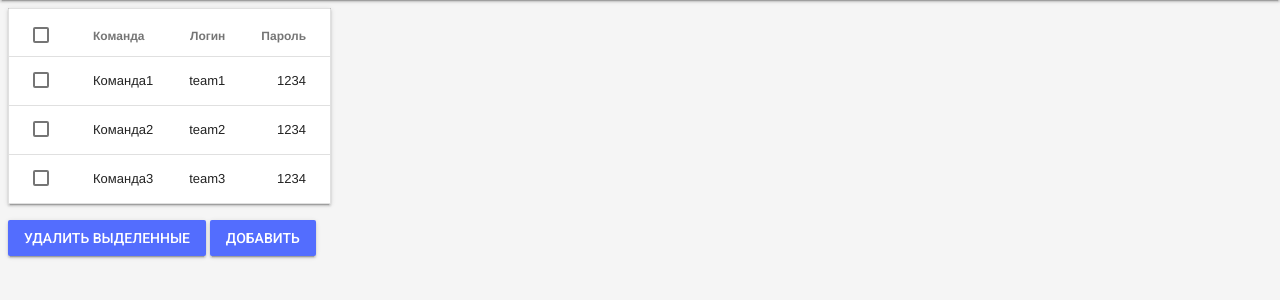
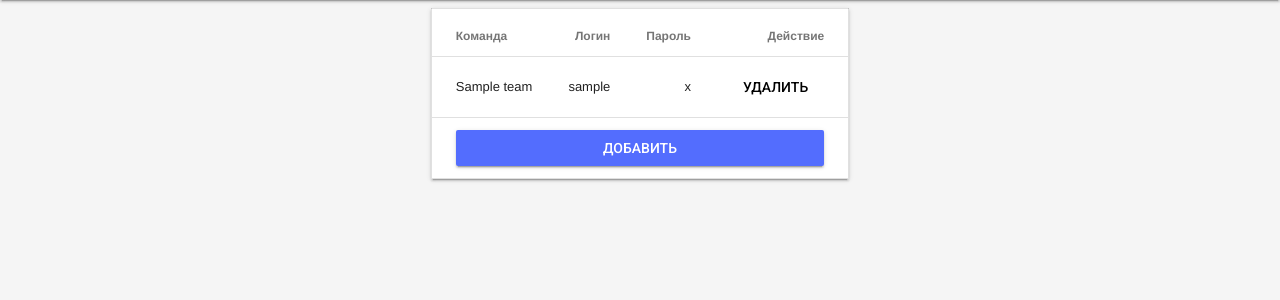
Before and after one commit to SprutSDM/cityOrientationAdminPanel, a Flask app: page /listOfTeams in a window 1280 px wide. Shown: the part 64-364 px from the top of the page. Run offline with Flask 2, Linux system fonts and the light colour scheme; a database or web service that is not in the repository returns one stand-in record (values such as "Sample title").

Commit message:
Окна с командами

```diff
--- a/cityorientation/__init__.py
+++ b/cityorientation/__init__.py
@@ -9,6 +9,6 @@ db_quests = db['quests']
 db_teams = db['teams']
 db_templates = db['templates']
 db_tasks = db['tasks']
-
+db_stat = db['stat']
 
 from cityorientation import routes, rest_api, settings
--- a/cityorientation/routes.py
+++ b/cityorientation/routes.py
@@ -1,5 +1,6 @@
-from cityorientation import app
+from cityorientation import app, db_teams, db_stat
 from flask import render_template, redirect, url_for, request, send_from_directory
+from random import shuffle
 
 
 @app.route('/')
@@ -43,16 +44,27 @@ def add_task():
 
 @app.route('/listOfTeams', methods=['GET'])
 def list_of_teams():
-    teams = [
-        {'name': 'Команда1', 'login': 'team1', 'password': '1234'},
-        {'name': 'Команда2', 'login': 'team2', 'password': '1234'},
-        {'name': 'Команда3', 'login': 'team3', 'password': '1234'}
-    ]
+    teams = db_teams.find({}, {'_id': False})
     return render_template('listOfTeams.html', teams=teams, title="Команды")
 
 
-@app.route('/addTeam', methods=['GET'])
+@app.route('/addTeam', methods=['POST'])
 def add_team():
+    num_team = int(db_stat.find_one({'stat': 'stat'})['num_team'])
+    password = [e for e in 'abcdefghtyuipoi1234567890']
+    shuffle(password)
+    password = ''.join(password[:6])
+    team = {'login': f'team{num_team}',
+            'password': password,
+            'name': f'Team {num_team}'}
+    db_stat.update({'stat': 'stat'}, {'$set': {'num_team': str(num_team + 1)}})
+    db_teams.insert(team)
+    return redirect(url_for('list_of_teams'))
+
+
+@app.route('/removeTeam/<login>', methods=['POST'])
+def remove_team(login: str):
+    db_teams.remove({'login': login})
     return redirect(url_for('list_of_teams'))
 
 
--- a/cityorientation/templates/listOfTeams.html
+++ b/cityorientation/templates/listOfTeams.html
@@ -2,33 +2,39 @@
 {% block content %}
 <div class="content-grid mdl-grid center-all">
     <!-- Class "mdl-data-table-selectable" -->
-    <table class="mdl-data-table mdl-js-data-table mdl-data-table--selectable mdl-shadow--2dp">
+    <table class="mdl-data-table mdl-js-data-table mdl-shadow--2dp center-all">
         <thead>
             <tr>
                 <th class="mdl-data-table__cell--non-numeric">Команда</th>
                 <th>Логин</th>
                 <th>Пароль</th>
+                <th>Действие</th>
             </tr>
         </thead>
         <tbody>
-            <!-- Rows -->
             {% for teams in teams %}
-            <tr>
+            <tr class="tr_check" id="{{ teams['login'] }}">
                 <td class="mdl-data-table__cell--non-numeric">{{ teams['name'] }}</td>
                 <td>{{ teams['login'] }}</td>
                 <td>{{ teams['password'] }}</td>
+                <td>
+                    <form action="removeTeam/{{ teams['login'] }}" method="POST" style="display: inline-block">
+                        <button class="mdl-button mdl-js-button">Удалить</button>
+                    </form>
+                </td>
             </tr>
             {% endfor %}
+            <tr>
+                <td colspan="4">
+                    <form action="addTeam" method="POST">
+                        <button class="mdl-button mdl-js-button mdl-button--raised mdl-js-ripple-effect mdl-button--accent"
+                        style="width: 100%;text-align: center;">
+                            Добавить
+                        </button>
+                    </form>
+                </td>
+            </tr>
         </tbody>
     </table>
 </div>
-<div class="mdl-cell mdl-cell--12-col">
-    <a href="addTeam"><button class="mdl-button mdl-js-button mdl-button--raised mdl-js-ripple-effect mdl-button--accent">
-    Удалить выделенные
-    </button></a>
-    <!-- Accent-colored raised button -->
-    <button class="mdl-button mdl-js-button mdl-button--raised mdl-js-ripple-effect mdl-button--accent">
-    Добавить
-    </button>
-</div>
 {% endblock content %}
```
